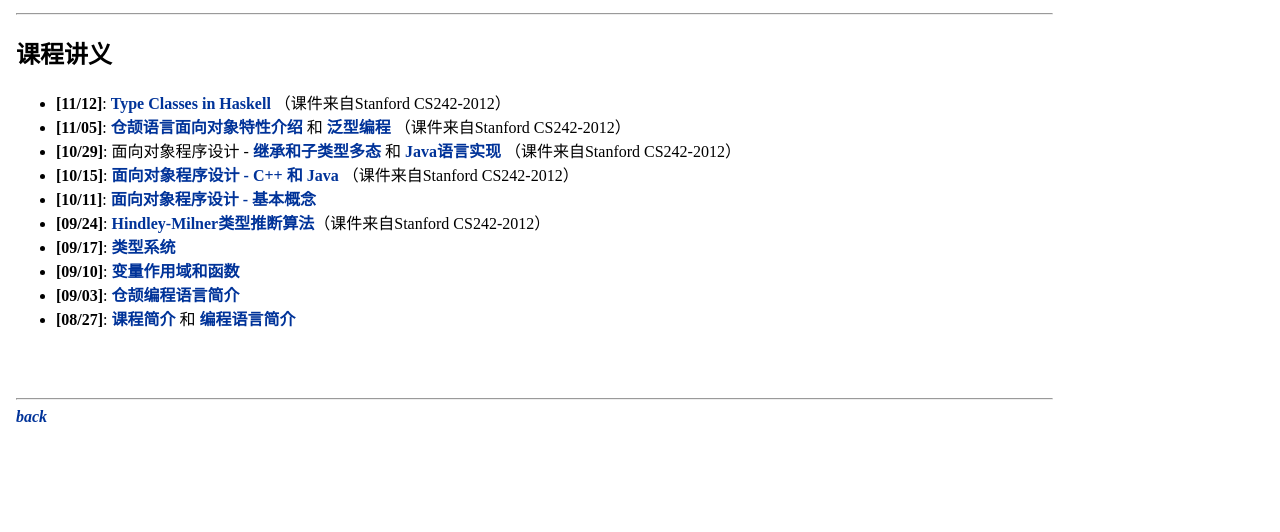
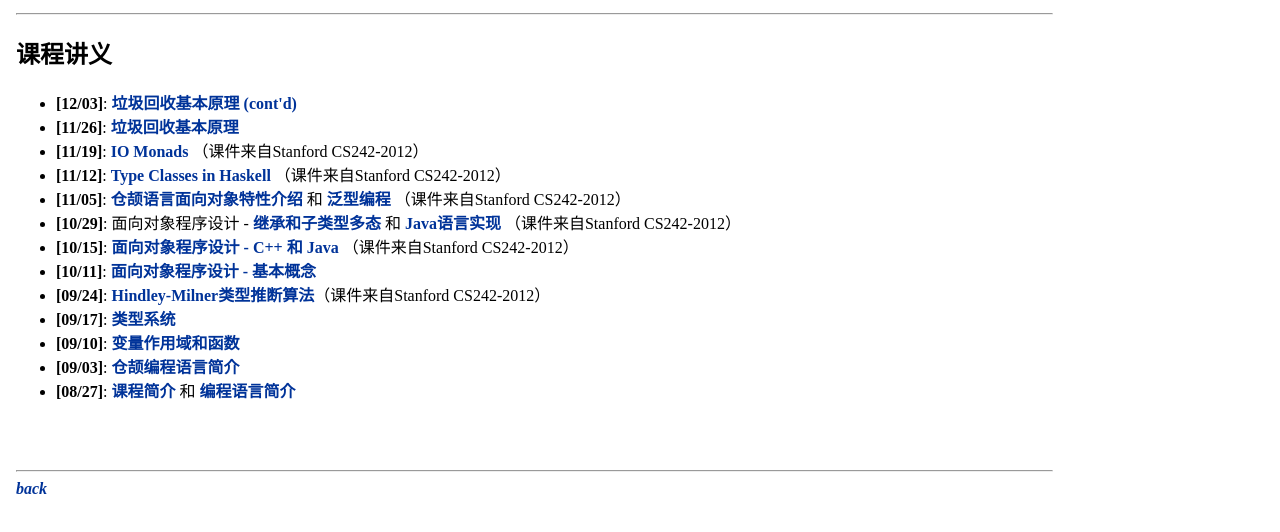
Before and after one commit to feng-xinyu/feng-xinyu.github.io, a plain HTML site: page teaching/DIPL/lectureNotes/index.htm in a window 1280 px wide. Shown: the part 144-676 px from the top of the page. Drawn offline with Linux system fonts and the light colour scheme.

Commit message:
new lectures

```diff
--- a/teaching/DIPL/lectureNotes/index.htm
+++ b/teaching/DIPL/lectureNotes/index.htm
@@ -32,6 +32,15 @@
 
 
 <ul>
+	<li> <b>[12/03]</b>: <a href="10-GarbageCollection.pptx">垃圾回收基本原理 (cont'd)</a>
+						 </li>
+
+	<li> <b>[11/26]</b>: <a href="10-GarbageCollection.pptx">垃圾回收基本原理</a>
+						 </li>
+
+	<li> <b>[11/19]</b>: <a href="09-IO-Monad.pdf">IO Monads</a>  （课件来自Stanford CS242-2012）
+						 </li>
+
 	<li> <b>[11/12]</b>: <a href="08-TypeClasses.pdf">Type Classes in Haskell</a>  （课件来自Stanford CS242-2012）
 						 </li>
 
```
Also changed, not shown: 2 other files.
